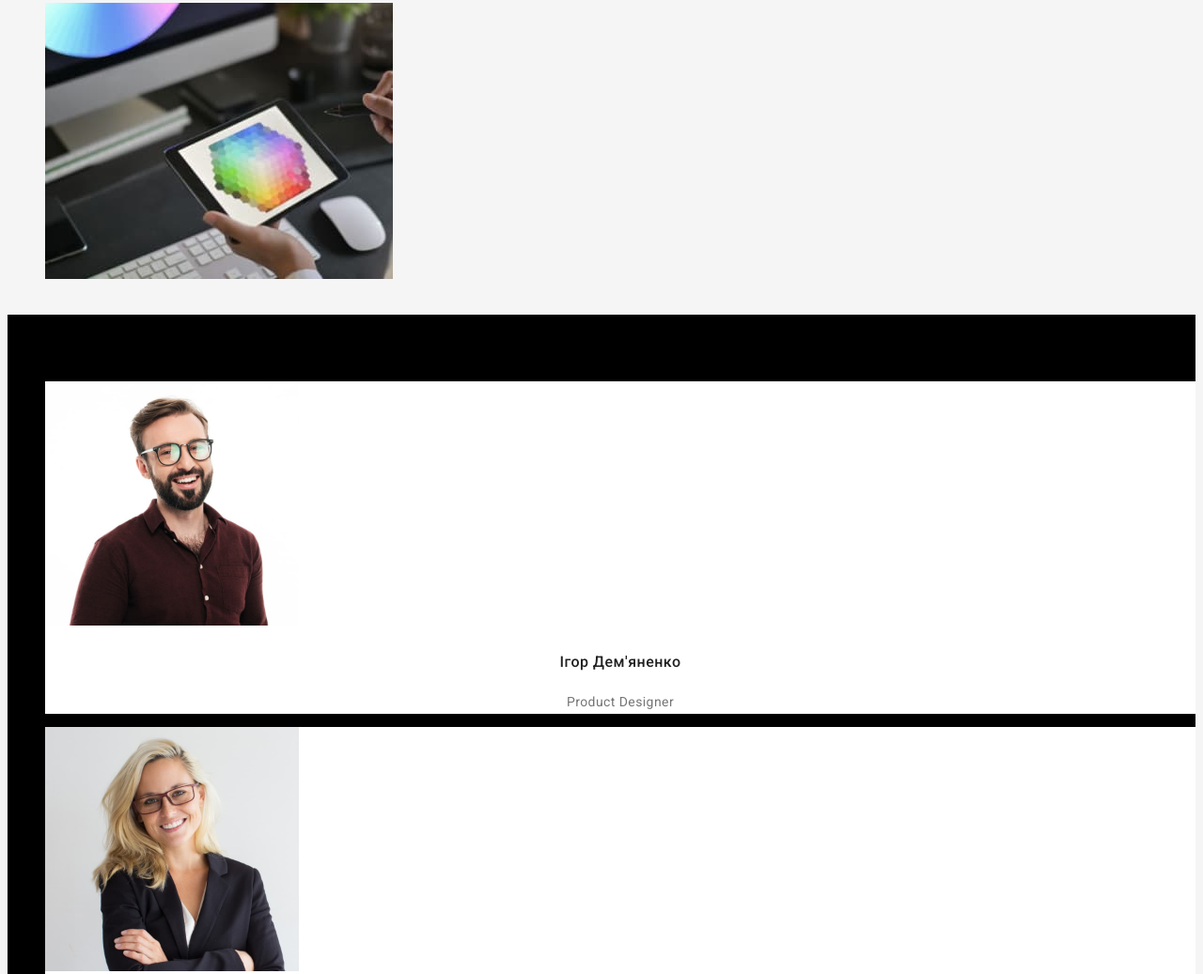
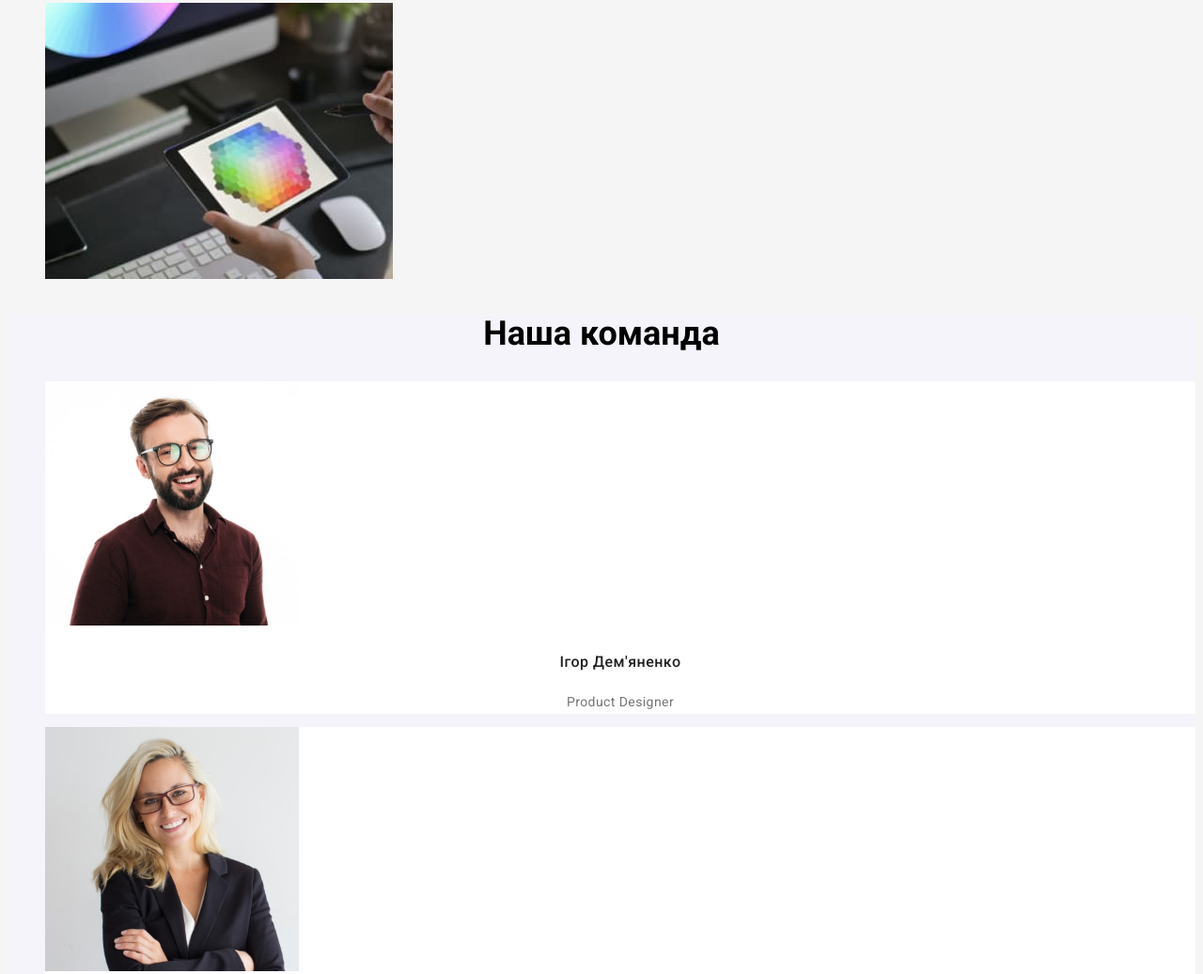
Before and after one commit to OlgaBaida/goit-markup-hw-02, a plain HTML site: page index.html in a window 1280 px wide. Shown: the part 1357-2394 px from the top of the page at 94% size. Drawn offline with Linux system fonts and the light colour scheme.

Commit message:
Update styles.css

```diff
--- a/css/styles.css
+++ b/css/styles.css
@@ -5,7 +5,7 @@
     --accent-txt-color: #2196F3;
     --whaite-txt-color:#FFFFFF;
     --black-txt-color: #000000;
-    --section-bg-color: #000000;
+    --section-bg-color: #F5F4FA;
     --whaite--bg-color:#FFFFFF;
     --black-bg-color: #000000;
     --secondary-bg-btn: #188CE8;
```
